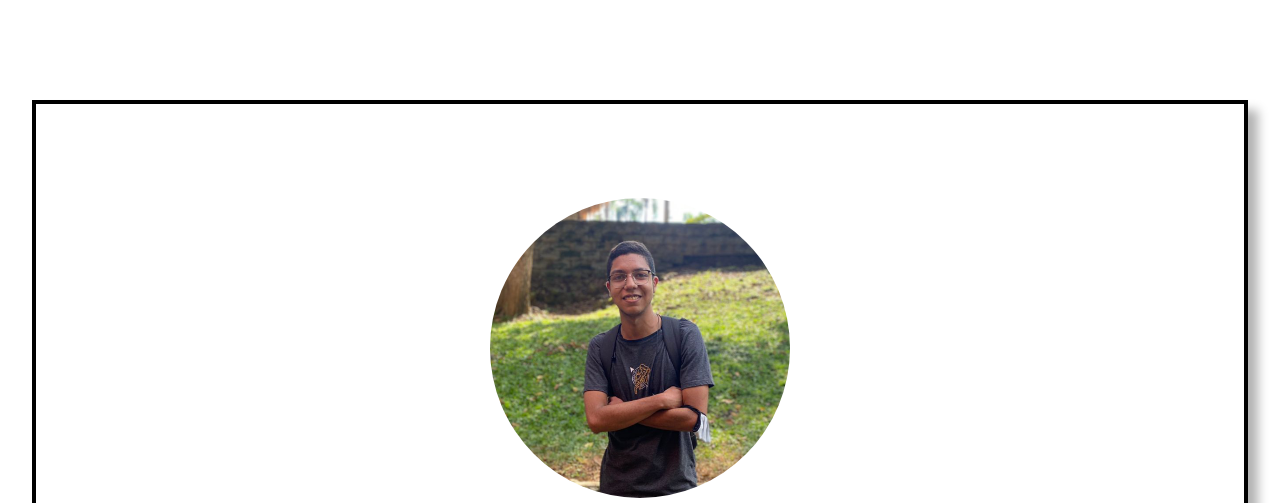
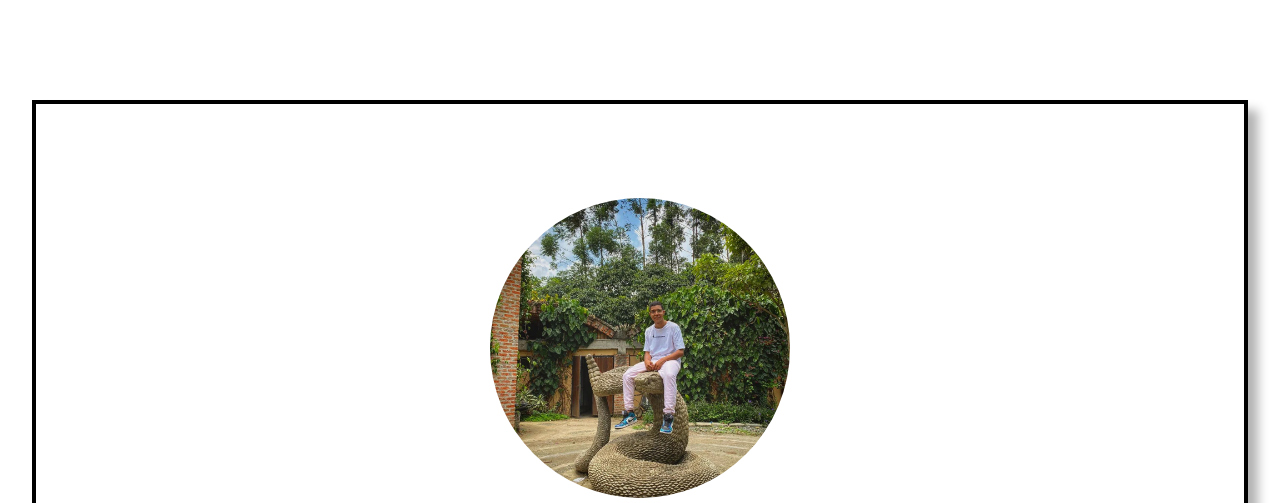
Before and after one commit to michaelesreyes/Computacion_Grafica, a website: page index.html in a window 1280 px wide. Shown: the top 503 px of the page. Drawn offline with nearby package versions, Linux system fonts and the light colour scheme.

Commit message:
😶‍🌫️😶‍🌫️

```diff
--- a/index.html
+++ b/index.html
@@ -13,7 +13,7 @@
         <main class="nes-container">
             <div class="container">
                 <div class="circulo">
-                    <img src="src/me.png" alt="Me"/>
+                    <img src="src/me.jpg" alt="Me"/>
                 </div>
                 <h1><i class="nes-icon trophy"></i> Michael Reyes <i class="nes-icon trophy"></i> </h1>
                 <section class="nes-container with-title">
```
